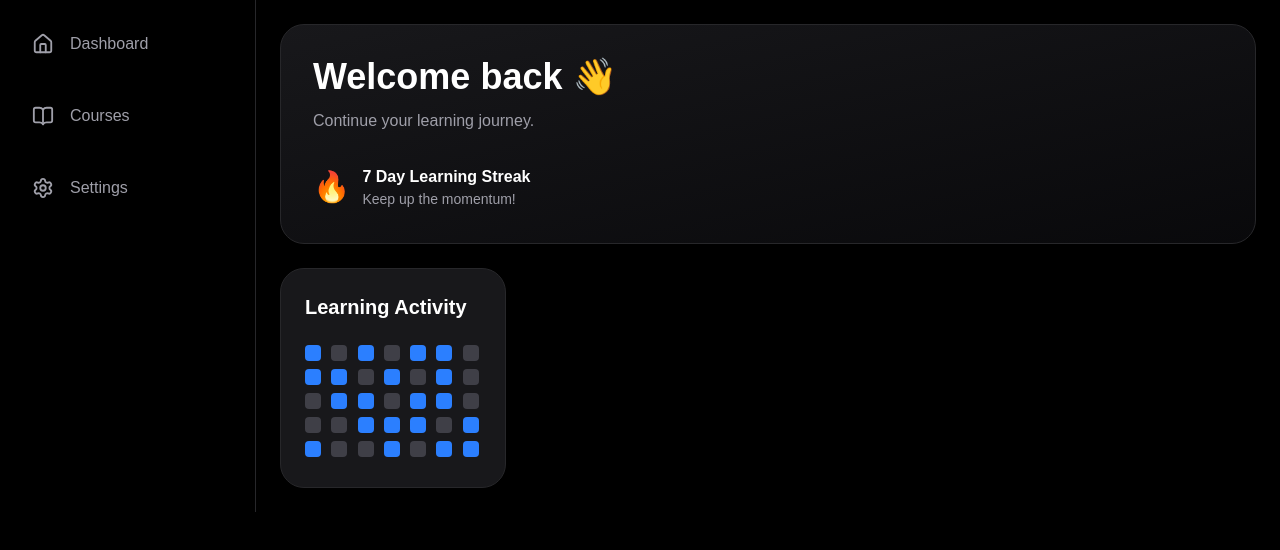
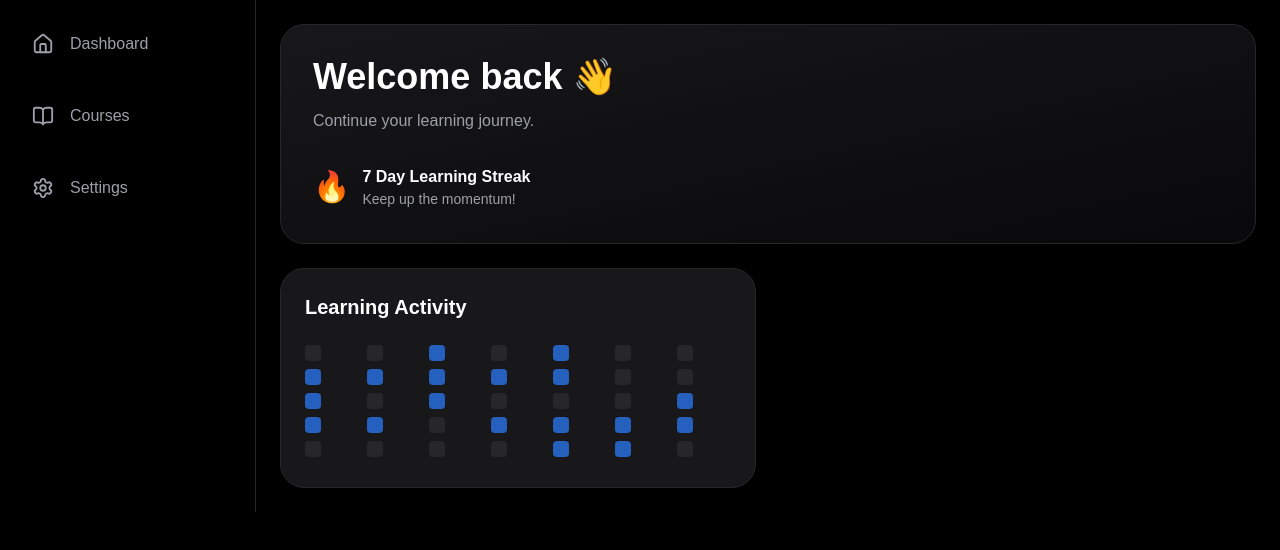
Before and after one commit to Sruthi-2004-stack/Complete-Frontend-Intern-Challenge, a Next.js app: page / in a window 1280 px wide. Shown: the top 550 px of the page. Built offline with nearby package versions, Linux system fonts and the light colour scheme; no server answers; the database is empty.

Commit message:
Update ActivityTile.tsx

```diff
--- a/components/dashboard/ActivityTile.tsx
+++ b/components/dashboard/ActivityTile.tsx
@@ -1,15 +1,22 @@
 "use client";
 
-import { motion } from "framer-motion";
-import { itemVariants } from "../ui/AnimatedContainer";
+import { motion, Variants } from "framer-motion";
 
-const activity = [
-  true, false, true, false, true, true, false,
-  true, true, false, true, false, true, false,
-  false, true, true, false, true, true, false,
-  false, false, true, true, true, false, true,
-  true, false, false, true, false, true, true,
-];
+const itemVariants: Variants = {
+  hidden: {
+    opacity: 0,
+    y: 20,
+  },
+  show: {
+    opacity: 1,
+    y: 0,
+    transition: {
+      type: "spring" as const,
+      stiffness: 120,
+      damping: 20,
+    },
+  },
+};
 
 export default function ActivityTile() {
   return (
@@ -17,31 +24,31 @@ export default function ActivityTile() {
       variants={itemVariants}
       className="
         rounded-3xl
-        border border-zinc-800
+        border
+        border-zinc-800
         bg-zinc-900
         p-6
+        md:col-span-2
       "
     >
       <h2 className="text-xl font-semibold">
         Learning Activity
       </h2>
 
-      <div
-        className="
-          mt-6
-          grid
-          grid-cols-7
-          gap-2
-        "
-      >
-        {activity.map((active, index) => (
+      <div className="mt-6 grid grid-cols-7 gap-2">
+        {Array.from({ length: 35 }).map((_, i) => (
           <div
-            key={index}
-            className={`h-4 w-4 rounded-sm ${
-              active
-                ? "bg-blue-500"
-                : "bg-zinc-700"
-            }`}
+            key={i}
+            className={`
+              h-4
+              w-4
+              rounded-sm
+              ${
+                Math.random() > 0.5
+                  ? "bg-blue-500/70"
+                  : "bg-zinc-800"
+              }
+            `}
           />
         ))}
       </div>
```
